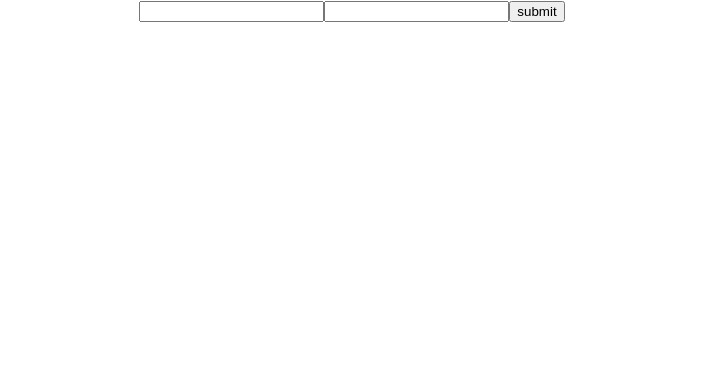
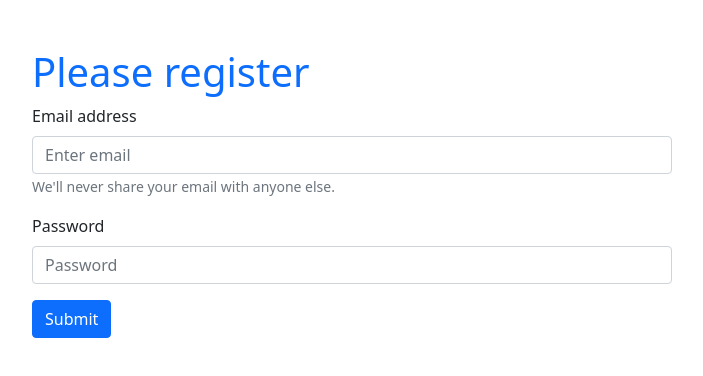
Before and after one commit to ahnafwarith/email-password-auth, a React (Create React App) app: page / in a window 1280 px wide. Shown: the top 376 px of the page, without its empty margins (288-991 px from the left). Built offline with nearby package versions, Linux system fonts and the light colour scheme.

Commit message:
made the react bootstrap form functional

```diff
--- a/src/App.js
+++ b/src/App.js
@@ -1,6 +1,9 @@
 import './App.css';
 import { getAuth } from 'firebase/auth';
+import 'bootstrap/dist/css/bootstrap.min.css';
 import app from './firebase.init'
+import { Form } from 'react-bootstrap';
+import { Button } from 'react-bootstrap';
 
 const auth = getAuth(app)
 
@@ -14,17 +17,32 @@
 
 const handleFormSubmit = event => {
   console.log('form-submitted');
-  event.preventdefault()
+  event.preventDefault()
 }
 
 function App() {
   return (
-    <div className="App">
-      <form onSubmit={handleFormSubmit}>
-        <input onBlur={showEventEmail} type="email" name="" id="" />
-        <input onBlur={showEventPassword} type="password" name="" id="" />
-        <input type="submit" value="submit" />
-      </form>
+    <div>
+      <div className='registration w-50 mx-auto mt-5'>
+        <h1 className='text-primary'>Please register</h1>
+        <Form onSubmit={handleFormSubmit}>
+          <Form.Group className="mb-3" controlId="formBasicEmail">
+            <Form.Label>Email address</Form.Label>
+            <Form.Control onBlur={showEventEmail} type="email" placeholder="Enter email" />
+            <Form.Text className="text-muted">
+              We'll never share your email with anyone else.
+            </Form.Text>
+          </Form.Group>
+
+          <Form.Group className="mb-3" controlId="formBasicPassword">
+            <Form.Label>Password</Form.Label>
+            <Form.Control onBlur={showEventPassword} type="password" placeholder="Password" />
+          </Form.Group>
+          <Button variant="primary" type="submit">
+            Submit
+          </Button>
+        </Form>
+      </div>
     </div>
   );
 }
```
